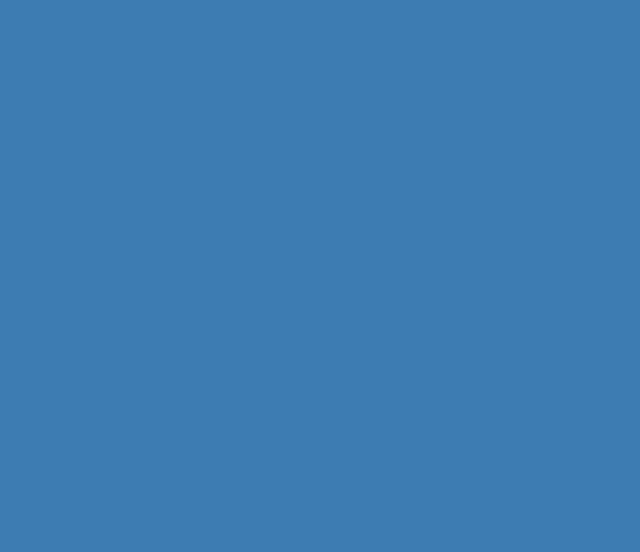
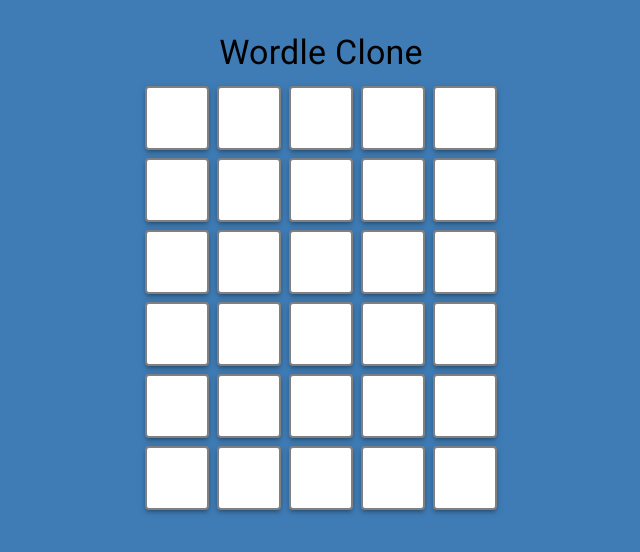
Before and after one commit to tomas-davey/tower, a React (Create React App) app: page /wordle in a window 1280 px wide. Before the commit this address had no page. Shown: the top 552 px of the page, without its empty margins (319-959 px from the left). Built offline with nearby package versions, Linux system fonts and the light colour scheme.

Commit message:
wordle and strands

```diff
--- a/src/App.js
+++ b/src/App.js
@@ -8,6 +8,7 @@ import FinishPage from './pages/FinishPage.js';
 import MiniCrossword from './games/Mini/miniGame.js';
 import Strands from './games/Strands/strands.js';
 import MinuteCryptic from './games/Cryptic/cryptic.js';
+import Wordle from './games/Wordle/wordle.js'
 
 const App = () => {
   return (
@@ -49,6 +50,13 @@ const App = () => {
                  </GamePage>
                }
         />
+         <Route path="/wordle"
+               element={
+                 <GamePage>
+                   <Wordle />
+                 </GamePage>
+               }
+        />
          <Route path="/finish" element={<FinishPage />} />
       </Routes>
     </Router>
--- a/src/games/Cryptic/cryptic.js
+++ b/src/games/Cryptic/cryptic.js
@@ -11,8 +11,8 @@ import {
 } from "@mui/material";
 
 const MinuteCryptic = () => {
-  const [clue, setClue] = useState("This is a cryptic clue.");
-  const [answer, setAnswer] = useState("CRYPTO"); // The correct answer
+  const [clue, setClue] = useState("Inside Hannah's and Tom's head is an artists missing piece on love (5)");
+  const [answer, setAnswer] = useState("HEART"); // The correct answer
   const [input, setInput] = useState(Array(answer.length).fill(""));
   const [feedback, setFeedback] = useState("");
   const navigate = useNavigate();
--- a/src/games/SpellingBee/spellingBeeData.js
+++ b/src/games/SpellingBee/spellingBeeData.js
@@ -1,4 +1,4 @@
 export const pangramData = {
-    letters: ['A', 'C', 'E', 'L', 'P', 'R', 'T'], // Seven letters
-    pangramWord: 'APPLECART' // The word that contains all the letters (the pangram)
+    letters: [ 'D', 'L', 'B', 'E', 'A', 'R', 'O'], // Seven letters
+    pangramWord: 'ADORABLE' // The word that contains all the letters (the pangram)
   };
--- /dev/null
+++ b/src/games/Wordle/wordle.js
@@ -0,0 +1,233 @@
+import React, { useState, useEffect, useCallback } from 'react';
+import {
+  Box,
+  Button,
+  Container,
+  Grid,
+  TextField,
+  Typography,
+  Modal,
+  Paper
+} from '@mui/material';
+import { useNavigate } from 'react-router-dom';
+
+// List of 5-letter words for the game
+const WORDS = [
+  'CRAZY'
+];
+
+const Wordle = () => {
+  // State management
+  const [word, setWord] = useState('');
+  const [guesses, setGuesses] = useState(Array(6).fill(''));
+  const [currentGuess, setCurrentGuess] = useState('');
+  const [results, setResults] = useState(Array(6).fill(Array(5).fill('')));
+  const [gameOver, setGameOver] = useState(false);
+  const [gameWon, setGameWon] = useState(false);
+  const [currentRow, setCurrentRow] = useState(0);
+  const [message, setMessage] = useState('');
+
+  const navigate = useNavigate();
+  const handleMoveOn = () => {
+    navigate('/wordle');
+  };
+ <Box display="flex" justifyContent="center" mt={2}>
+          <Button variant="contained" color="primary" onClick={handleMoveOn}>
+            Move On
+          </Button>
+        </Box>
+  // Initialize game on component mount
+  useEffect(() => {
+    startNewGame();
+  }, []);
+
+  // Start a new game
+  const startNewGame = useCallback(() => {
+    const randomWord = WORDS[Math.floor(Math.random() * WORDS.length)];
+    setWord(randomWord);
+    setGuesses(Array(6).fill(''));
+    setCurrentGuess('');
+    setResults(Array(6).fill(Array(5).fill('')));
+    setGameOver(false);
+    setGameWon(false);
+    setCurrentRow(0);
+    setMessage('');
+  }, []);
+
+  // Check if guess is correct
+  const checkGuess = useCallback((guess) => {
+    if (guess.length !== 5) {
+      setMessage('Guess must be 5 letters long!');
+      return Array(5).fill('');
+    }
+
+    const wordArray = word.split('');
+    const guessArray = guess.split('');
+    const result = new Array(5).fill('');
+
+    // First pass: check for correct letters in correct position (green)
+    guessArray.forEach((letter, index) => {
+      if (letter === wordArray[index]) {
+        result[index] = 'correct';
+        wordArray[index] = null;
+      }
+    });
+
+    // Second pass: check for letters in wrong position (yellow)
+    guessArray.forEach((letter, index) => {
+      if (result[index] === '') {
+        const yellowIndex = wordArray.indexOf(letter);
+        if (yellowIndex !== -1) {
+          result[index] = 'present';
+          wordArray[yellowIndex] = null;
+        } else {
+          result[index] = 'absent';
+        }
+      }
+    });
+
+    return result;
+  }, [word]);
+
+  // Handle keyboard input
+  const handleKeyPress = useCallback((event) => {
+    const key = event.key.toUpperCase();
+
+    // Prevent input if game is over
+    if (gameOver) return;
+
+    // Handle letter input
+    if (/^[A-Z]$/.test(key) && currentGuess.length < 5) {
+      setCurrentGuess(prev => prev + key);
+      return;
+    }
+
+    // Handle backspace
+    if (key === 'BACKSPACE') {
+      setCurrentGuess(prev => prev.slice(0, -1));
+      return;
+    }
+
+    // Handle enter
+    if (key === 'ENTER' && currentGuess.length === 5) {
+      // Check if guess is valid
+      const newResults = [...results];
+      newResults[currentRow] = checkGuess(currentGuess);
+      setResults(newResults);
+
+      const newGuesses = [...guesses];
+      newGuesses[currentRow] = currentGuess;
+      setGuesses(newGuesses);
+
+      // Check for win
+      if (currentGuess === word) {
+        setGameWon(true);
+        setGameOver(true);
+        setMessage('Congratulations! You won!');
+        return;
+      }
+
+      // Check for game over
+      if (currentRow === 5) {
+        setGameOver(true);
+        setMessage(`Game Over! The word was ${word}`);
+        return;
+      }
+
+      // Move to next row
+      setCurrentRow(prev => prev + 1);
+      setCurrentGuess('');
+    }
+  }, [currentGuess, currentRow, word, results, checkGuess, gameOver]);
+
+  // Add event listener for keyboard
+  useEffect(() => {
+    window.addEventListener('keydown', handleKeyPress);
+    return () => {
+      window.removeEventListener('keydown', handleKeyPress);
+    };
+  }, [handleKeyPress]);
+
+  // Render color based on letter result
+  const getLetterColor = (result) => {
+    switch(result) {
+      case 'correct': return 'green';
+      case 'present': return 'yellow';
+      case 'absent': return 'gray';
+      default: return 'white';
+    }
+  };
+
+  return (
+    <Container maxWidth="sm">
+      <Box sx={{ textAlign: 'center', mt: 4 }}>
+        <Typography variant="h4" gutterBottom>
+          Wordle Clone
+        </Typography>
+
+        {/* Game Grid */}
+        <Grid container spacing={1} justifyContent="center">
+          {guesses.map((guess, rowIndex) => (
+            <Grid container item key={rowIndex} spacing={1} justifyContent="center">
+              {Array.from({ length: 5 }).map((_, colIndex) => (
+                <Grid item key={colIndex}>
+                  <Paper
+                    elevation={3}
+                    sx={{
+                      width: 60,
+                      height: 60,
+                      display: 'flex',
+                      alignItems: 'center',
+                      justifyContent: 'center',
+                      backgroundColor:
+                        rowIndex === currentRow && currentGuess[colIndex]
+                          ? 'lightblue'
+                          : results[rowIndex][colIndex]
+                            ? getLetterColor(results[rowIndex][colIndex])
+                            : 'white',
+                      border: '2px solid gray',
+                      color: 'black',
+                      fontWeight: 'bold',
+                      fontSize: '2rem'
+                    }}
+                  >
+                    {rowIndex < currentRow
+                      ? guesses[rowIndex][colIndex]
+                      : rowIndex === currentRow
+                        ? currentGuess[colIndex]
+                        : ''}
+                  </Paper>
+                </Grid>
+              ))}
+            </Grid>
+          ))}
+        </Grid>
+
+        {/* Message Area */}
+        {message && (
+  <>
+    <Typography
+      variant="body1"
+      color={gameWon ? 'green' : 'error'}
+      sx={{ mt: 2 }}
+    >
+      {message}
+    </Typography>
+    {message === 'Congratulations! You won!' && (
+      <Box display="flex" justifyContent="center" mt={2}>
+        <Button variant="contained" color="primary" onClick={handleMoveOn}>
+          Move On
+        </Button>
+      </Box>
+    )}
+  </>
+)}
+
+
+
+      </Box>
+    </Container>
+  );
+};
+
+export default Wordle;
```
Also changed, not shown: src/games/Strands/strands.js (+50 -18 lines).
